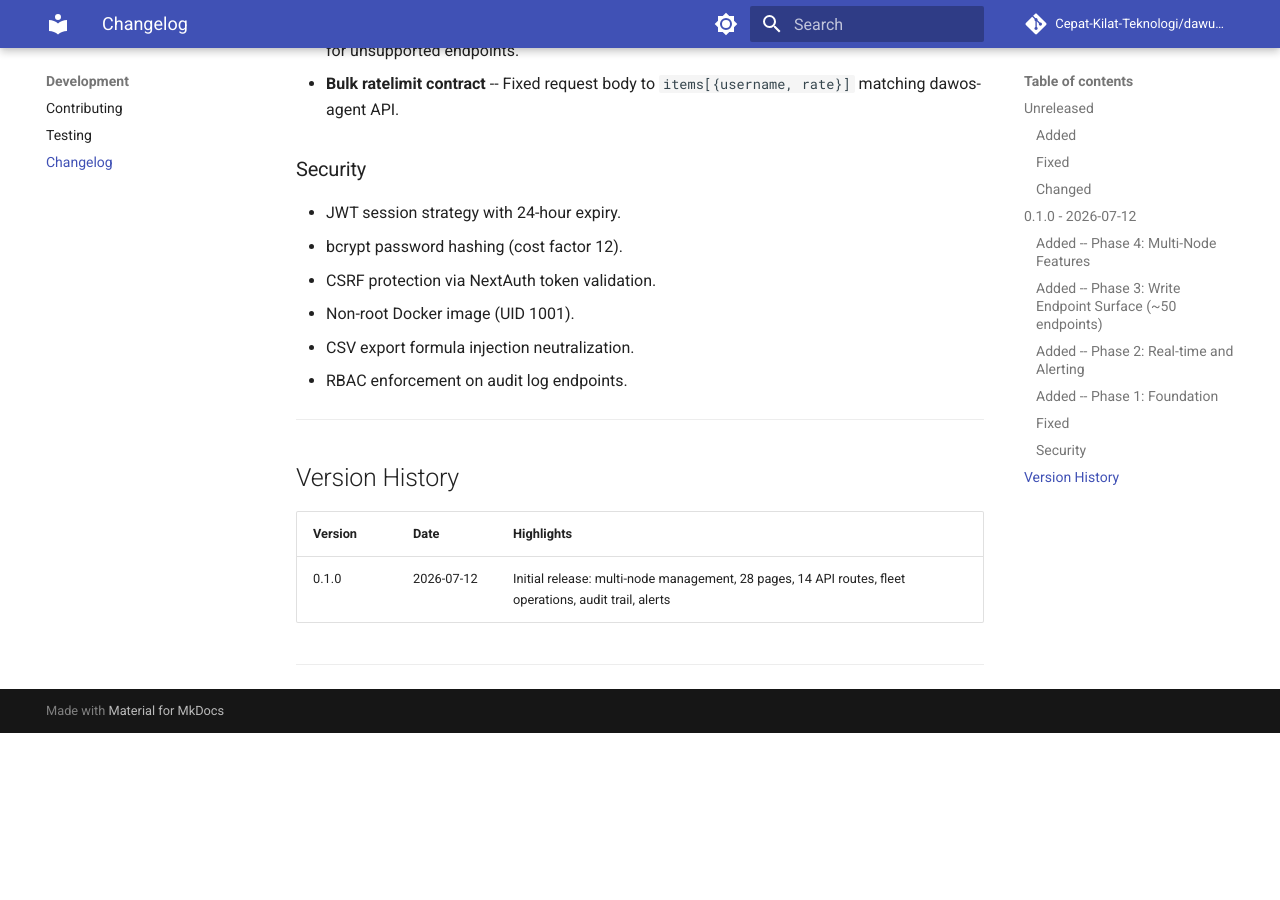
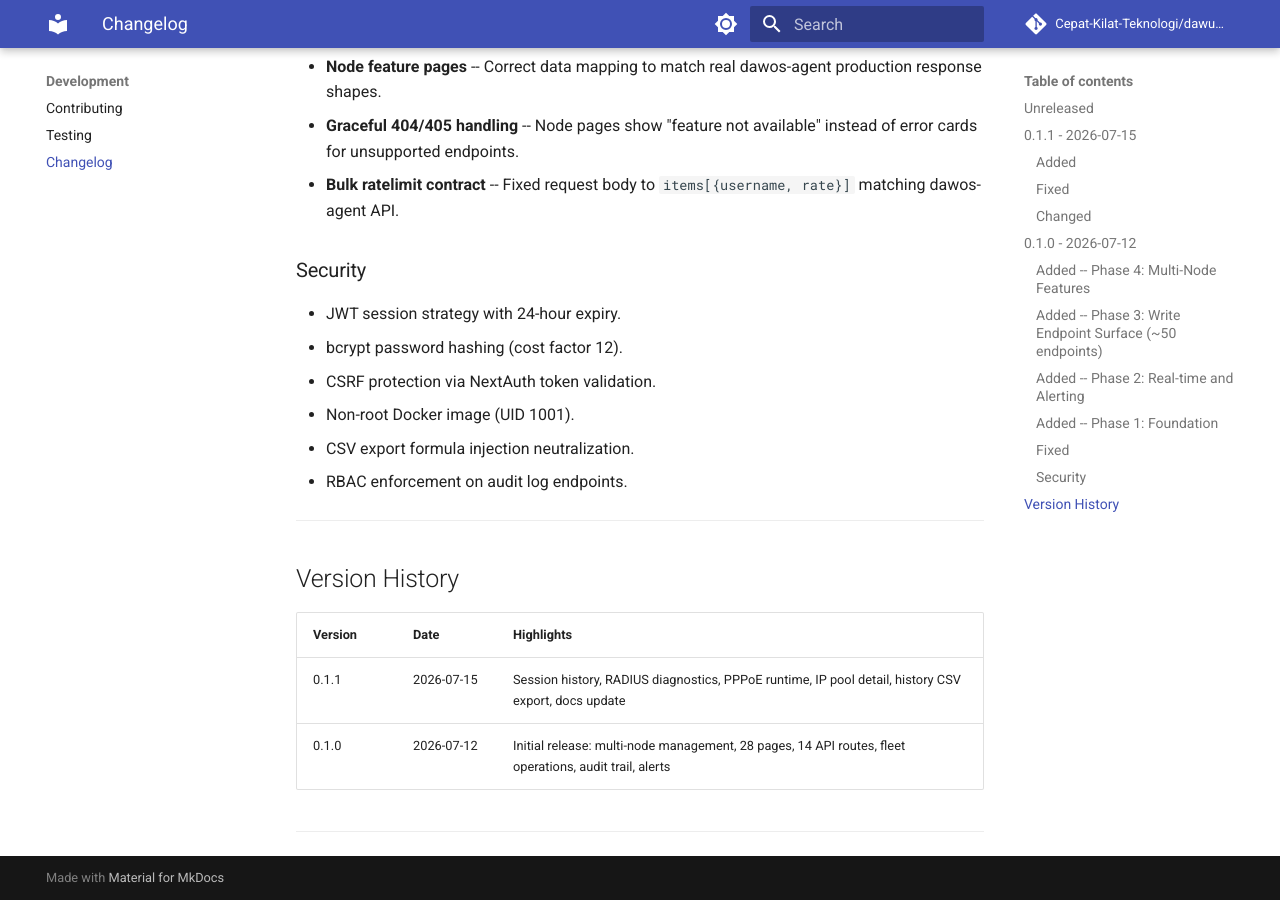
Before and after one commit to Cepat-Kilat-Teknologi/dawu-manager, an MkDocs documentation site: the page built from docs/development/changelog.md, in a window 1280 px wide and 900 px high, scrolled down 2886 px. Built offline with MkDocs 1.6.1 and Material for MkDocs 9.7.7, drawn with Linux system fonts in a browser that asks for light colours; comment, search, counter and statistics services are not loaded; before the commit the page ends 3619 px from its top, so only the background shows below that.

Commit message:
chore: bump version to 0.1.1
- Update package.json version 0.1.0 → 0.1.1
- Convert [Unreleased] to [0.1.1] - 2026-07-15 in both changelogs
- Update upgrade guide version references (v0.1.x unreleased → v0.1.1)
- Update dawos-agent compatibility matrix
- Add v0.1.1 to version history table

```diff
--- a/docs/development/changelog.md
+++ b/docs/development/changelog.md
@@ -8,6 +8,10 @@ and this project adheres to [Semantic Versioning](https://semver.org/spec/v2.0.0
 ---
 
 ## [Unreleased]
+
+---
+
+## [0.1.1] - 2026-07-15
 
 ### Added
 
@@ -90,9 +94,11 @@ The initial public release of dawu-manager. Published to npm and ghcr.io.
 
 | Version | Date | Highlights |
 |---------|------|------------|
+| 0.1.1 | 2026-07-15 | Session history, RADIUS diagnostics, PPPoE runtime, IP pool detail, history CSV export, docs update |
 | 0.1.0 | 2026-07-12 | Initial release: multi-node management, 28 pages, 14 API routes, fleet operations, audit trail, alerts |
 
 ---
 
-[Unreleased]: https://github.com/Cepat-Kilat-Teknologi/dawu-manager/compare/v0.1.0...HEAD
+[Unreleased]: https://github.com/Cepat-Kilat-Teknologi/dawu-manager/compare/v0.1.1...HEAD
+[0.1.1]: https://github.com/Cepat-Kilat-Teknologi/dawu-manager/compare/v0.1.0...v0.1.1
 [0.1.0]: https://github.com/Cepat-Kilat-Teknologi/dawu-manager/releases/tag/v0.1.0
--- a/package.json
+++ b/package.json
@@ -1,6 +1,6 @@
 {
   "name": "dawu-manager",
-  "version": "0.1.0",
+  "version": "0.1.1",
   "description": "Web management dashboard for dawos-agent BNG nodes — manage multiple PPPoE/accel-ppp instances from a single UI",
   "author": "Cepat Kilat Teknologi",
   "license": "MIT",
```
Also changed, not shown: CHANGELOG.md (+6 -1 lines), docs/getting-started/upgrade.md (+2 -2 lines).
